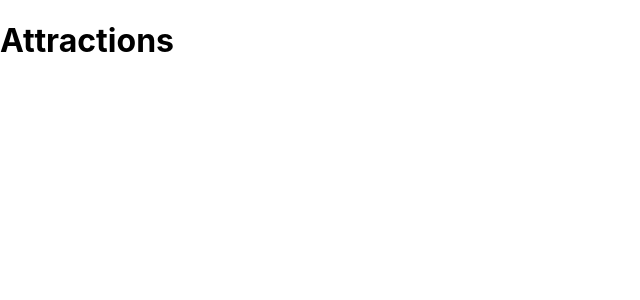
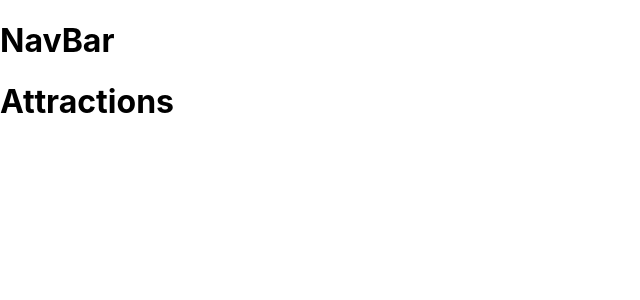
Before and after one commit to Andela24/phase-3-build-frontend, a React (Create React App) app in the folder frontend-api-project/: page /attraction in a window 1280 px wide. Shown: the top 300 px of the page, without its empty margins (0-640 px from the left). Built offline with nearby package versions, Linux system fonts and the light colour scheme.

Commit message:
add navbar

```diff
--- a/frontend-api-project/src/App.js
+++ b/frontend-api-project/src/App.js
@@ -20,7 +20,9 @@ function App() {
           </Route>
           <Route exact path="/attraction" element= { <AttractionList /> }>
          </Route>
-         <Route element= { <PageNotFound/> }></Route>
+         <Route element= { <PageNotFound/> }>
+
+         </Route>
      </Routes>
      </div>
     </Router>
--- a/frontend-api-project/src/components/NavBar.js
+++ b/frontend-api-project/src/components/NavBar.js
@@ -1,9 +1,10 @@
 import React from 'react'
+
 
 const NavBar = () => {
   return (
     <div>
-
+      <h1>NavBar</h1>
     </div>
   )
 }
--- a/frontend-api-project/src/components/PageNotFound.js
+++ b/frontend-api-project/src/components/PageNotFound.js
@@ -3,7 +3,7 @@ import React from 'react'
 const PageNotFound = () => {
   return (
     <div>
-      <h1>Welcome Back</h1>
+      <h1>Try again!</h1>
     </div>
   )
 }
```
